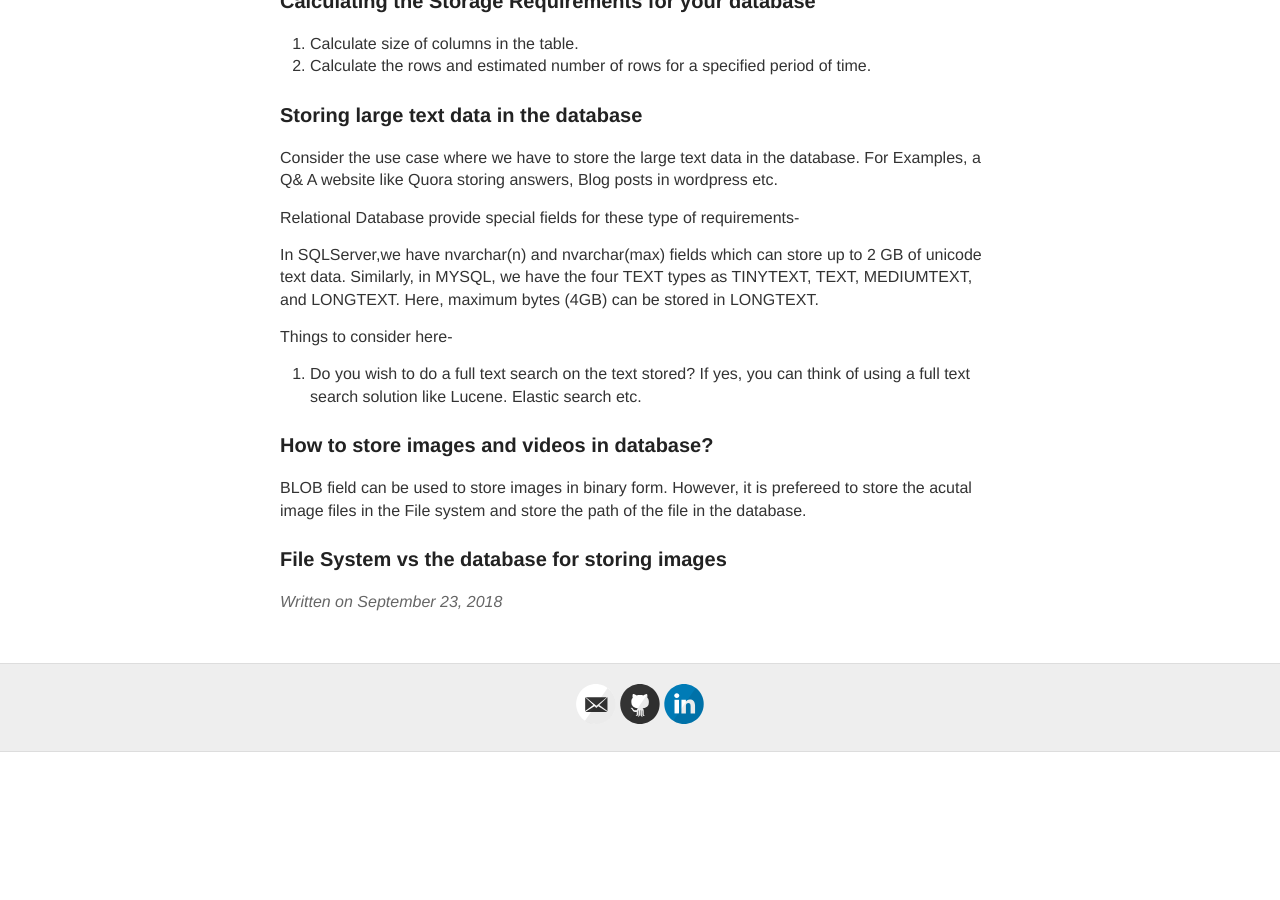
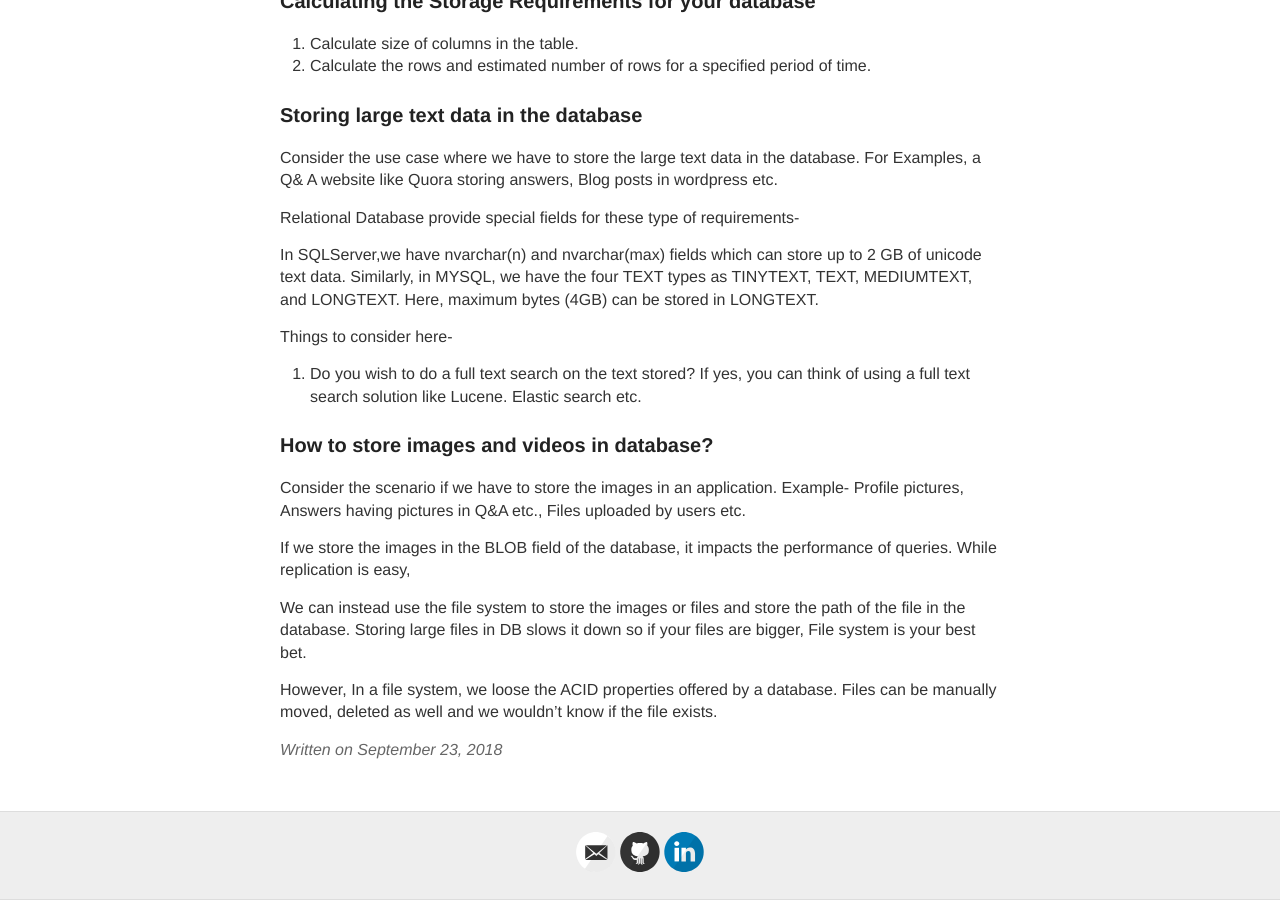
Before and after one commit to siddharthsingh89/siddharthsingh89.github.io, a Jekyll site: the page built from _posts/2018-9-23-Design-Considerations-for-Database-for-web-Apps.md, in a window 1280 px wide and 900 px high, scrolled down 1283 px. Built offline with Jekyll 4.4.1, drawn with Linux system fonts in a browser that asks for light colours; comment, search, counter and statistics services are not loaded; before the commit the page ends 2035 px from its top, so only the background shows below that.

Commit message:
Update 2018-9-23-Design-Considerations-for-Database-for-web-Apps.md

```diff
--- a/_posts/2018-9-23-Design-Considerations-for-Database-for-web-Apps.md
+++ b/_posts/2018-9-23-Design-Considerations-for-Database-for-web-Apps.md
@@ -66,7 +66,11 @@ Things to consider here-
 
 
 ### How to store images and videos in database?
-BLOB field can be used to store images in binary form.
-However, it is prefereed to store the acutal image files in the File system and store the path of the file in the database.
+Consider the scenario if we have to store the images in an application.
+Example- Profile pictures, Answers having pictures in Q&A etc., Files uploaded by users etc.
 
-### File System vs the database for storing images
+If we store the images in the BLOB field of the database, it impacts the performance of queries. While replication is easy,
+
+We can instead use the file system to store the images or files and store the path of the file in the database. Storing large files in DB slows it down so if your files are bigger, File system is your best bet.
+
+However, In a file system, we loose the ACID properties offered by a database. Files can be manually moved, deleted as well and we wouldn't know if the file exists.
```
